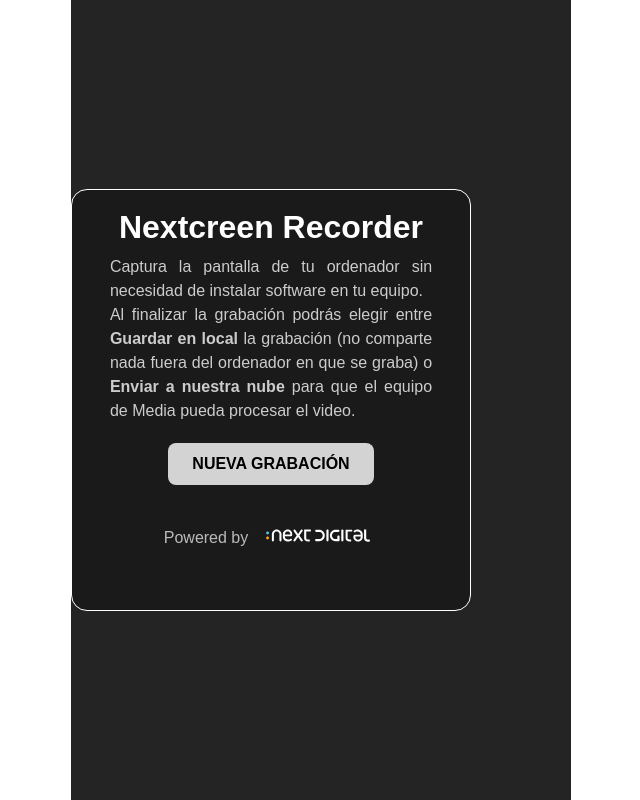
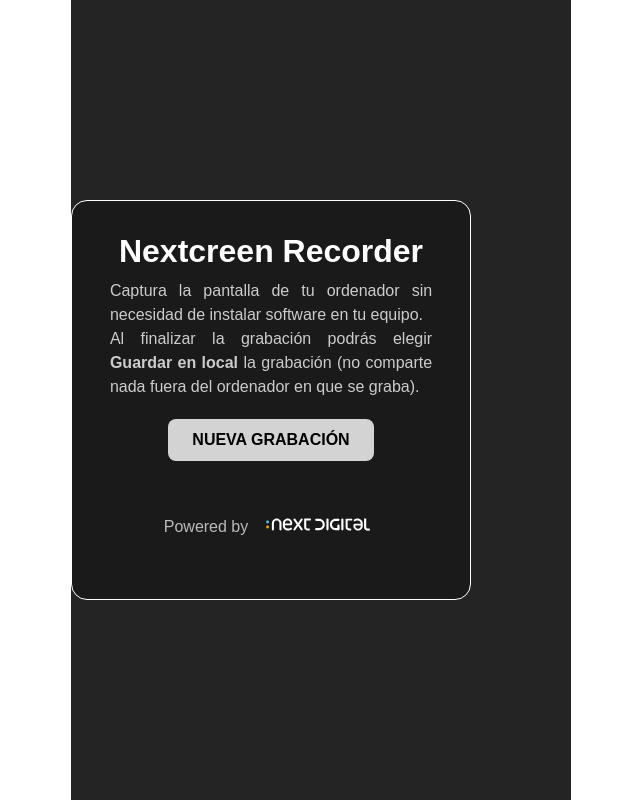
Before and after one commit to valles94/nextcreenrecorder, a React (Vite) app: page / in a window 1280 px wide. Shown: the whole page, without its empty margins (319-959 px from the left). Built offline with nearby package versions, Linux system fonts and the light colour scheme.

Commit message:
eliminadas referencias al Cloud

```diff
--- a/src/App.jsx
+++ b/src/App.jsx
@@ -96,9 +96,8 @@ function App() {
                 <h1>Nextcreen Recorder</h1>
                 <p>Captura la pantalla de tu ordenador sin necesidad de instalar software en tu equipo.</p>
                 <p>
-                    Al finalizar la grabación podrás elegir entre <strong>Guardar en local</strong> la grabación (no comparte
-                    nada fuera del ordenador en que se graba) o <strong>Enviar a nuestra nube</strong> para que el equipo de Media
-                    pueda procesar el video.
+                    Al finalizar la grabación podrás elegir <strong>Guardar en local</strong> la grabación (no comparte
+                    nada fuera del ordenador en que se graba).
                 </p>
 
                 {!recording && !videoUrl && (
```
